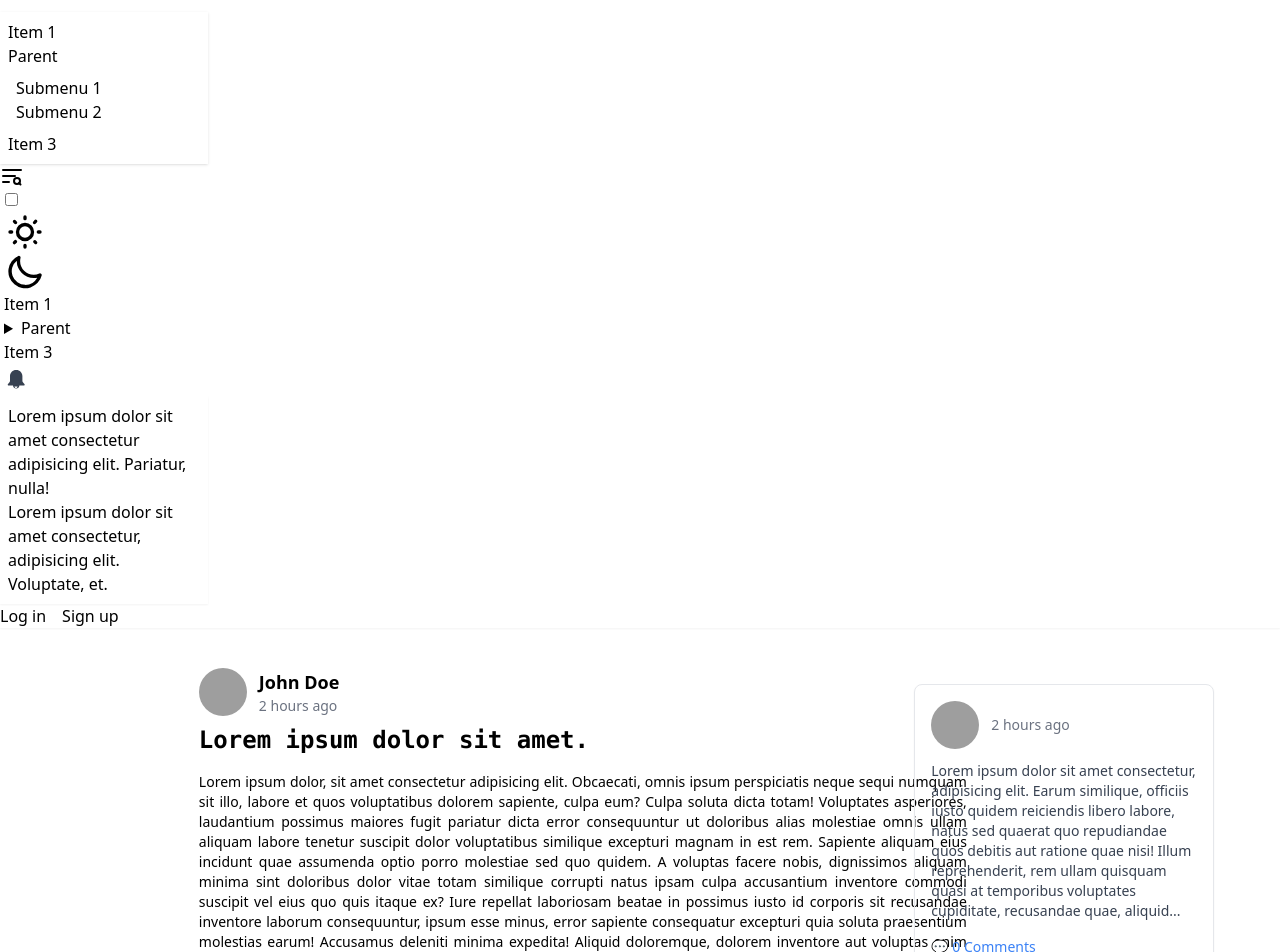
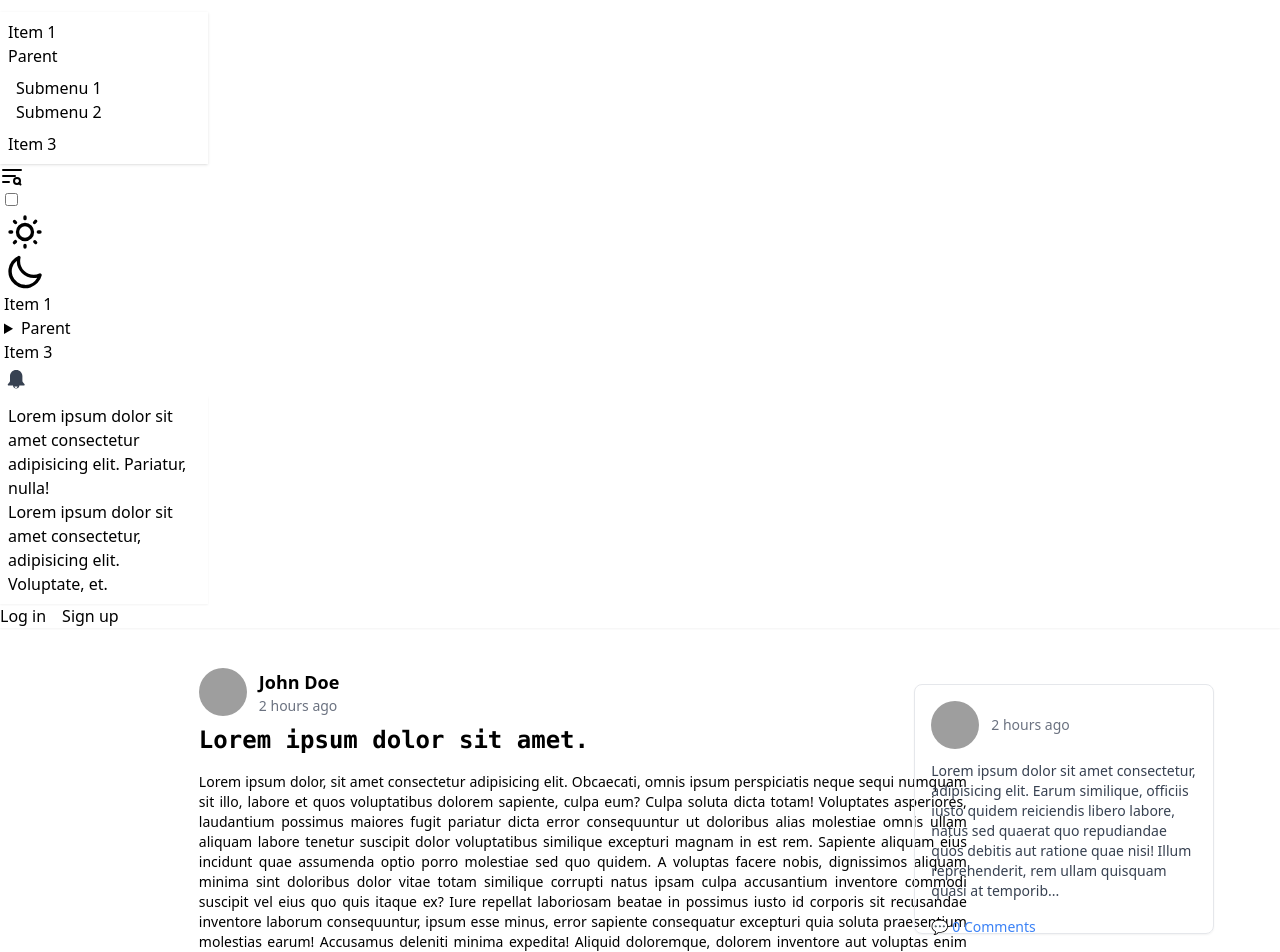
Before and after one commit to thanhdong06/PGSystem_FE, a React (Vite) app: page /blog in a window 1280 px wide. Shown: the top 952 px of the page. Built offline with nearby package versions, Linux system fonts and the light colour scheme; grey boxes are pictures that could not be loaded.

Commit message:
blog list update h

```diff
--- a/src/components/blog/BlogList.jsx
+++ b/src/components/blog/BlogList.jsx
@@ -12,7 +12,7 @@ const BlogList = ({
 }) => {
   // Truncate text if it's longer than 300 characters
   const truncatedText =
-    text.length > 300 ? text.substring(0, 300) + "..." : text;
+    text.length > 250 ? text.substring(0, 250) + "..." : text;
 
   return (
     <div>
@@ -20,7 +20,7 @@ const BlogList = ({
         to={blogLink}
         className="block max-w-[300px] rounded-lg p-4 transition"
       ></Link>
-      <div className="border border-gray-200 rounded-lg shadow-sm w-[300px] h-[300px] p-4">
+      <div className="border border-gray-200 rounded-lg shadow-sm w-[300px] h-[250px] p-4">
         {/* User Info */}
         <div className="flex items-center gap-x-3">
           <Link
```
